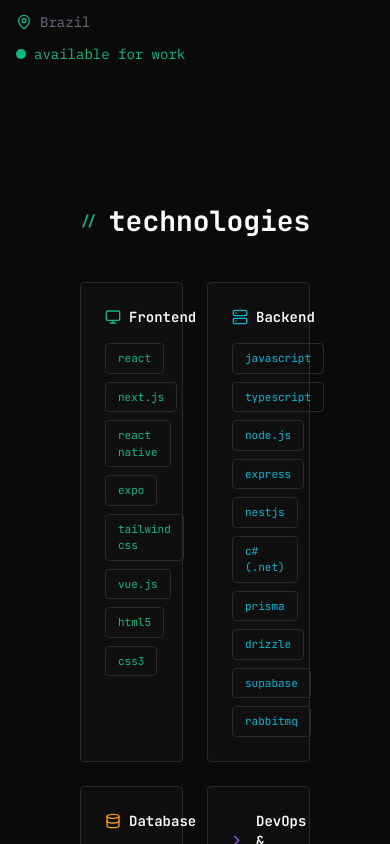
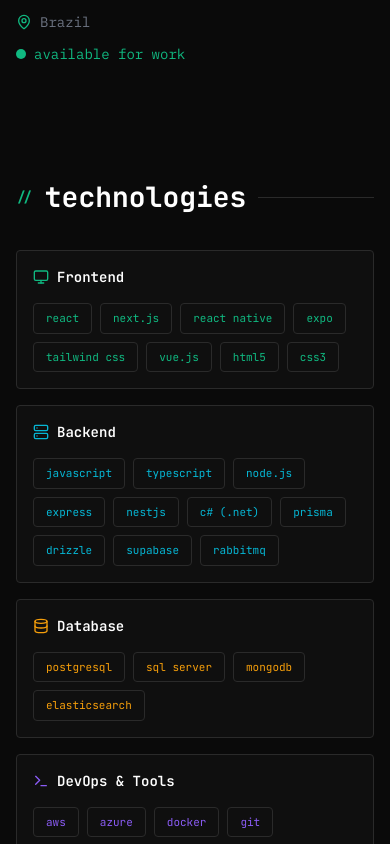
Before and after one commit to jeremiassnts/portfolio, a Next.js app: page /en in a window 390 px wide. Shown: the part 3740-4584 px from the top of the page. Built offline with nearby package versions, Linux system fonts and the light colour scheme.

Commit message:
feat: make technologies cards mobile-first and modular
Switch technologies cards to a vertical stack on small screens and extract card rendering into a dedicated component for cleaner section composition.

Made-with: Cursor

```diff
--- a/src/components/sections/technologies-section.tsx
+++ b/src/components/sections/technologies-section.tsx
@@ -1,69 +1,23 @@
-import { Database, Monitor, Server, Terminal } from "lucide-react";
 import { useTranslations } from "next-intl";
-import { Card } from "@/components/ui/card";
-import { Badge } from "@/components/ui/badge";
 import { SectionHeader } from "@/components/ui/section-header";
-import {
-  technologies,
-  type AccentColor,
-  type TechnologyCategory,
-} from "@/data/technologies";
-
-const colorClassByAccent: Record<AccentColor, string> = {
-  green: "text-accent-green",
-  cyan: "text-accent-cyan",
-  amber: "text-accent-amber",
-  purple: "text-accent-purple",
-};
-
-function CategoryIcon({ icon }: { icon: TechnologyCategory["icon"] }) {
-  const className = "h-4 w-4";
-  switch (icon) {
-    case "monitor":
-      return <Monitor className={className} />;
-    case "server":
-      return <Server className={className} />;
-    case "database":
-      return <Database className={className} />;
-    case "terminal":
-      return <Terminal className={className} />;
-    default:
-      return null;
-  }
-}
+import { TechnologyCard } from "@/components/sections/technology-card";
+import { technologies } from "@/data/technologies";
 
 export function TechnologiesSection() {
   const t = useTranslations("technologies");
 
   return (
-    <section id="technologies" className="px-20 py-20">
+    <section id="technologies" className="px-4 py-14 sm:px-6 sm:py-16 md:px-10 lg:px-20 lg:py-20">
       <div className="mx-auto w-full max-w-[960px]">
         <SectionHeader title={t("title")} />
 
-        <div className="mt-10 grid grid-cols-2 gap-6">
+        <div className="mt-8 grid grid-cols-1 gap-4 sm:mt-10 sm:gap-6 md:grid-cols-2">
           {technologies.map((category) => (
-            <Card key={category.category} className="p-6">
-              <div className="mb-4 flex items-center gap-2 font-mono text-sm font-semibold">
-                <span className={colorClassByAccent[category.accentColor]}>
-                  <CategoryIcon icon={category.icon} />
-                </span>
-                <span className="text-foreground-emphasis">
-                  {t(`categories.${category.category}`)}
-                </span>
-              </div>
-
-              <div className="flex flex-wrap gap-2">
-                {category.items.map((item) => (
-                  <Badge
-                    key={item}
-                    size="lg"
-                    className={colorClassByAccent[category.accentColor]}
-                  >
-                    {item}
-                  </Badge>
-                ))}
-              </div>
-            </Card>
+            <TechnologyCard
+              key={category.category}
+              category={category}
+              title={t(`categories.${category.category}`)}
+            />
           ))}
         </div>
       </div>
--- /dev/null
+++ b/src/components/sections/technology-card.tsx
@@ -0,0 +1,60 @@
+import { Database, Monitor, Server, Terminal } from "lucide-react";
+import { Card } from "@/components/ui/card";
+import { Badge } from "@/components/ui/badge";
+import {
+  type AccentColor,
+  type TechnologyCategory,
+} from "@/data/technologies";
+
+const colorClassByAccent: Record<AccentColor, string> = {
+  green: "text-accent-green",
+  cyan: "text-accent-cyan",
+  amber: "text-accent-amber",
+  purple: "text-accent-purple",
+};
+
+function CategoryIcon({ icon }: { icon: TechnologyCategory["icon"] }) {
+  const className = "h-4 w-4";
+  switch (icon) {
+    case "monitor":
+      return <Monitor className={className} />;
+    case "server":
+      return <Server className={className} />;
+    case "database":
+      return <Database className={className} />;
+    case "terminal":
+      return <Terminal className={className} />;
+    default:
+      return null;
+  }
+}
+
+interface TechnologyCardProps {
+  category: TechnologyCategory;
+  title: string;
+}
+
+export function TechnologyCard({ category, title }: TechnologyCardProps) {
+  return (
+    <Card className="p-4 sm:p-6">
+      <div className="mb-4 flex items-center gap-2 font-mono text-sm font-semibold">
+        <span className={colorClassByAccent[category.accentColor]}>
+          <CategoryIcon icon={category.icon} />
+        </span>
+        <span className="text-foreground-emphasis">{title}</span>
+      </div>
+
+      <div className="flex flex-wrap gap-2">
+        {category.items.map((item) => (
+          <Badge
+            key={item}
+            size="lg"
+            className={colorClassByAccent[category.accentColor]}
+          >
+            {item}
+          </Badge>
+        ))}
+      </div>
+    </Card>
+  );
+}
```
